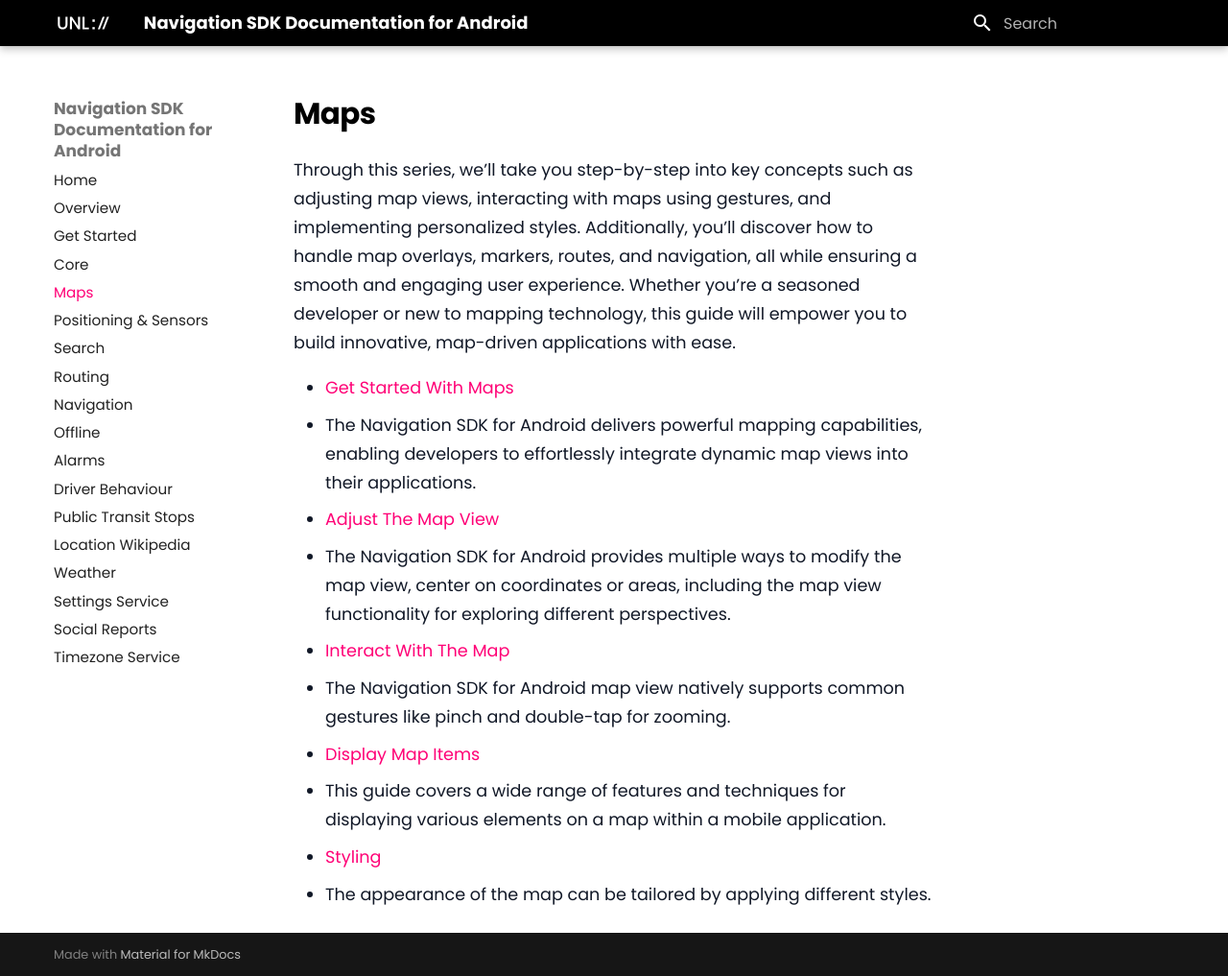
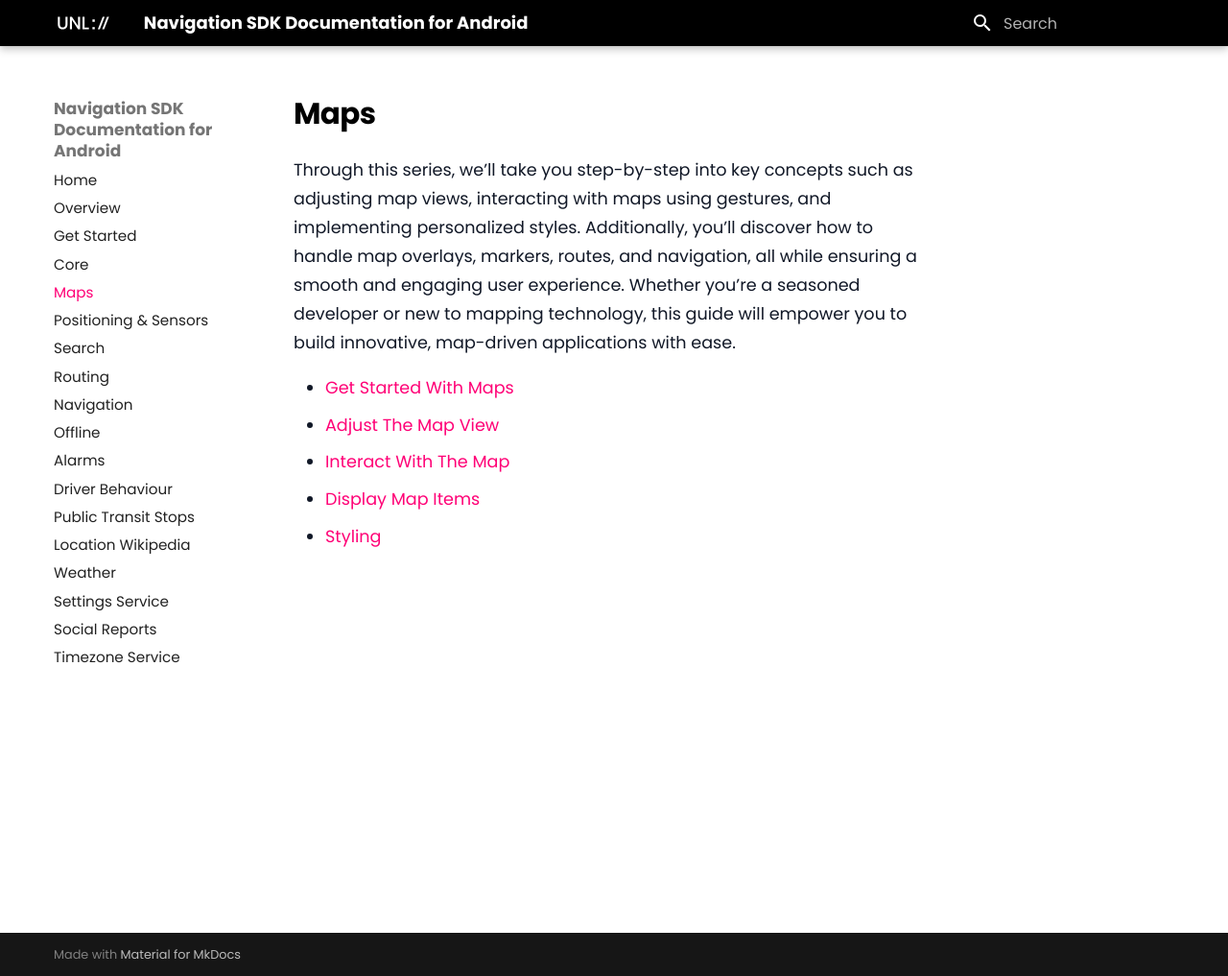
Before and after one commit to u-n-l/navigation-sdk-android-docs, an MkDocs documentation site: the page built from docs/04-Maps/01-index.md, in a window 1280 px wide and 1017 px high. Shown: the whole window at 96% size. Built offline with MkDocs 1.6.1 and Material for MkDocs 9.7.7, drawn with Linux system fonts in a browser that asks for light colours.

Commit message:
Update 01-index.md

```diff
--- a/docs/04-Maps/01-index.md
+++ b/docs/04-Maps/01-index.md
@@ -3,12 +3,7 @@
 Through this series, we’ll take you step-by-step into key concepts such as adjusting map views, interacting with maps using gestures, and implementing personalized styles. Additionally, you’ll discover how to handle map overlays, markers, routes, and navigation, all while ensuring a smooth and engaging user experience. Whether you’re a seasoned developer or new to mapping technology, this guide will empower you to build innovative, map-driven applications with ease.
 
 - [Get Started With Maps](/04-Maps/02-Getting%20Started%20with%20Maps.md)
-   - The Navigation SDK for Android delivers powerful mapping capabilities, enabling developers to effortlessly integrate dynamic map views into their applications.
 - [Adjust The Map View](/04-Maps/03-Adjust%20the%20Map%20View.md)
-   - The Navigation SDK for Android provides multiple ways to modify the map view, center on coordinates or areas, including the map view functionality for exploring different perspectives.
 - [Interact With The Map](/04-Maps/04-Interact%20with%20the%20Map.md)
-   - The Navigation SDK for Android map view natively supports common gestures like pinch and double-tap for zooming.
 - [Display Map Items](/04-Maps/05-Display%20Map%20Items/01-index.md)
-   - This guide covers a wide range of features and techniques for displaying various elements on a map within a mobile application.
 - [Styling](/04-Maps/06-Styling.md)
-   - The appearance of the map can be tailored by applying different styles.
```
